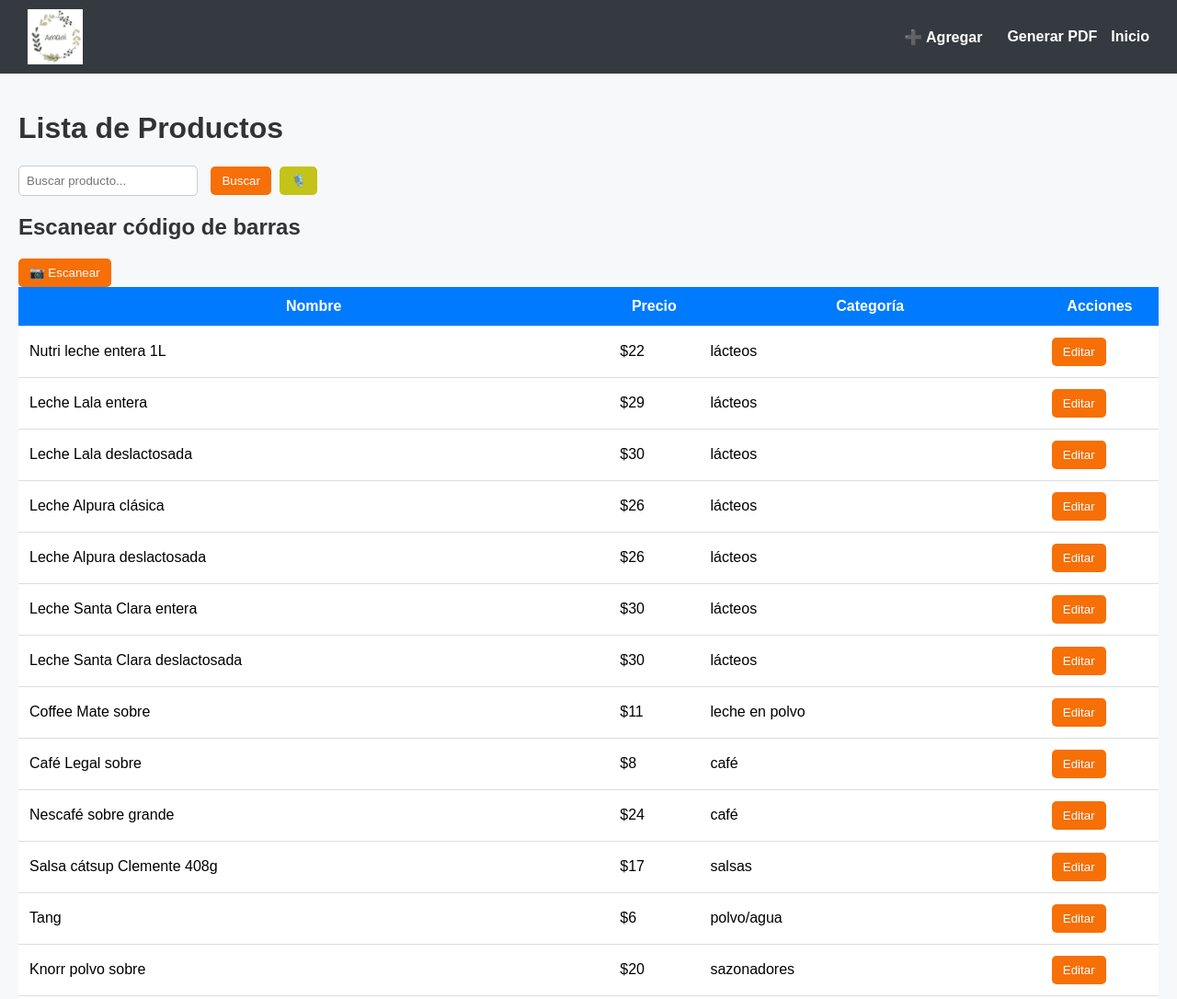
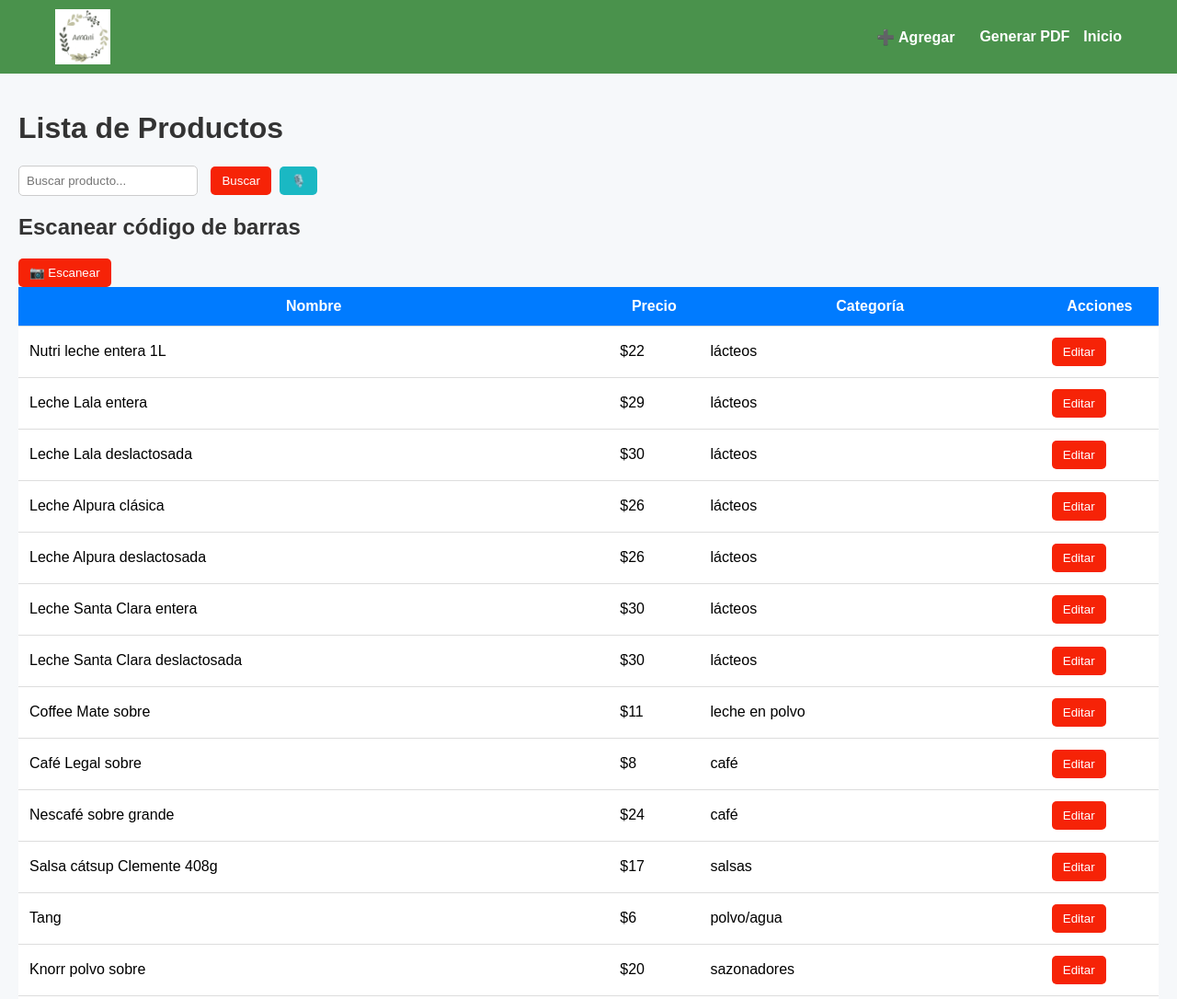
Before and after one commit to Marino2036/listaP, a Flask app: page / in a window 1280 px wide. Shown: the top 1086 px of the page at 92% size. Run offline with Flask 3, Linux system fonts and the light colour scheme; some libraries are stand-ins or nearby versions.

Commit message:
Tus cambios

```diff
--- a/templates/productos.html
+++ b/templates/productos.html
@@ -12,9 +12,9 @@
             padding: 0;
         }
         header {
-            background-color: #343a40;
+            background-color: #4a924c;
             color: white;
-            padding: 10px 30px;
+            padding: 10px 60px;
             display: flex;
             justify-content: space-between;
             align-items: center;
@@ -56,7 +56,7 @@
         }
         button {
             padding: 8px 12px;
-            background-color: #f66f07;
+            background-color: #f62307;
             color: white;
             border: none;
             border-radius: 5px;
@@ -82,11 +82,11 @@
             margin-top: 10px;
         }
         .mic-btn {
-            background-color: #c3c31a;
+            background-color: #1ab8c3;
             margin-left: 5px;
         }
         .mic-btn:hover {
-            background-color: #e4d60c;
+            background-color: #1ab8c3;
         }
         footer {
             text-align: center;
```
